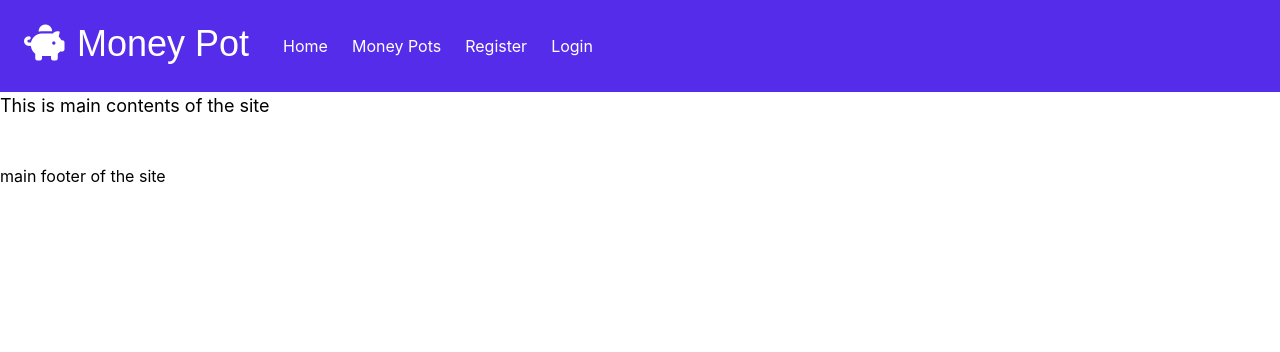
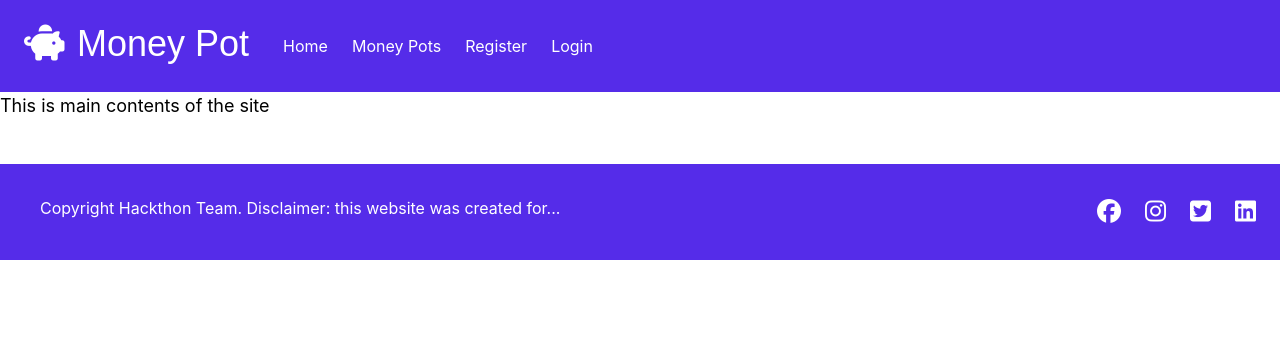
Before and after one commit to AwsSG/revfinance, a Flask app: page / in a window 1280 px wide. Shown: the top 352 px of the page. Run offline with Flask 3, Linux system fonts and the light colour scheme; some libraries are stand-ins or nearby versions.

Commit message:
Add core structure and design to footer

```diff
--- a/static/css/output.css
+++ b/static/css/output.css
@@ -546,29 +566,36 @@ body, p {
   margin-right: auto;
 }
 
-.my-10 {
-  margin-top: 2.5rem;
-  margin-bottom: 2.5rem;
-}
-
-.mr-10 {
-  margin-right: 2.5rem;
+.mr-2 {
+  margin-right: 0.5rem;
 }
 
 .mr-6 {
   margin-right: 1.5rem;
 }
 
-.ml-6 {
-  margin-left: 1.5rem;
+.ml-8 {
+  margin-left: 2rem;
 }
 
-.mr-2 {
-  margin-right: 0.5rem;
+.ml-10 {
+  margin-left: 2.5rem;
+}
+
+.ml-20 {
+  margin-left: 5rem;
+}
+
+.ml-1 {
+  margin-left: 0.25rem;
 }
 
 .block {
   display: block;
+}
+
+.inline {
+  display: inline;
 }
 
 .flex {
@@ -583,8 +610,24 @@ body, p {
   display: contents;
 }
 
-.items-center {
-  align-items: center;
+.h-16 {
+  height: 4rem;
+}
+
+.h-24 {
+  height: 6rem;
+}
+
+.w-full {
+  width: 100%;
+}
+
+.justify-start {
+  justify-content: flex-start;
+}
+
+.justify-end {
+  justify-content: flex-end;
 }
 
 .justify-between {
@@ -627,8 +661,29 @@ body, p {
   padding-bottom: 0.25rem;
 }
 
+.pt-8 {
+  padding-top: 2rem;
+}
+
+.pl-20 {
+  padding-left: 5rem;
+}
+
+.text-right {
+  text-align: right;
+}
+
+.align-middle {
+  vertical-align: middle;
+}
+
 .font-archivo-black {
   font-family: Archivo Black, sans-serif;
+}
+
+.text-4xl {
+  font-size: 2.25rem;
+  line-height: 2.5rem;
 }
 
 .text-lg {
@@ -641,13 +696,23 @@ body, p {
   line-height: 2.25rem;
 }
 
-.text-4xl {
-  font-size: 2.25rem;
-  line-height: 2.5rem;
+.text-base {
+  font-size: 1rem;
+  line-height: 1.5rem;
+}
+
+.text-2xl {
+  font-size: 1.5rem;
+  line-height: 2rem;
 }
 
 .font-light {
   font-weight: 300;
+}
+
+.text-white {
+  --tw-text-opacity: 1;
+  color: rgb(255 255 255 / var(--tw-text-opacity));
 }
 
 .text-fluorescent-blue {
@@ -655,22 +720,25 @@ body, p {
   color: rgb(68 229 231 / var(--tw-text-opacity));
 }
 
-.text-white {
-  --tw-text-opacity: 1;
-  color: rgb(255 255 255 / var(--tw-text-opacity));
-}
-
-.text-han-purple {
-  --tw-text-opacity: 1;
-  color: rgb(85 44 233 / var(--tw-text-opacity));
-}
-
-.text-raisen-black {
-  --tw-text-opacity: 1;
-  color: rgb(39 39 39 / var(--tw-text-opacity));
-}
-
 .hover\:text-fluorescent-blue:hover {
   --tw-text-opacity: 1;
   color: rgb(68 229 231 / var(--tw-text-opacity));
 }
+
+@media (min-width: 640px) {
+  .sm\:float-none {
+    float: none;
+  }
+
+  .sm\:block {
+    display: block;
+  }
+
+  .sm\:inline-block {
+    display: inline-block;
+  }
+
+  .sm\:text-center {
+    text-align: center;
+  }
+}
--- a/templates/base.html
+++ b/templates/base.html
@@ -21,7 +21,7 @@
         <i class="fa-solid fa-piggy-bank text-white text-4xl mr-2"></i>
         <span class="text-4xl font-archivo-black text-white mr-6">Money Pot</span>
       </div>
-      <nav class="bg-han-purple justify-between">
+      <nav class="bg-han-purple justify-between sm:text-center">
         <ul class="flex text-white">
           <li class="mr-6 hover:text-fluorescent-blue">
             <a href="main.html">Home</a>
@@ -40,19 +40,6 @@
     </header>
   </div>
 
-  <!--
-  <nav>
-        <div class="nav-left">
-          <a href="#" class="logo">My Website</a>
-        </div>
-        <div class="nav-right">
-          <a  href="{{ url_for('signup') }}" class="signup-btn">Sign Up</a>
-        </div>
-      </nav>
-    <header>
-        <h1>Test Heading</h1>
-        <h2 class="text-fluorescent-blue font-archivo-black">Main header of the site</h2>
-    </header> -->
 
     <!-- flash messages -->
     <section>
@@ -64,8 +51,31 @@
         {% endblock %}
     </main>
 
-    <footer>
-        <p>main footer of the site</p>
+    <footer class="containter w-full h-24 bg-han-purple flex justify-between sm:float-none">
+      <!-- copyright and disclaimer -->
+      <div>
+        <p class="text-white ml-10 pt-8">
+          Copyright Hackthon Team. Disclaimer: this website was created for...
+        </p>
+      </div>
+
+      <!-- social media icons -->
+      <div>
+          <ul class="flex text-2xl text-white align-middle pt-8">
+            <li class="mr-6 hover:text-fluorescent-blue">
+              <a href="https://www.facebook.com" target="_blank" rel="noopener" aria-label="Visit our Facebook page (opens in a new tab)"><i class="fa-brands fa-facebook"></i></a>
+            </li>
+            <li class="mr-6 hover:text-fluorescent-blue">
+              <a href="https://www.instagram.com" target="_blank" rel="noopener" aria-label="Visit our Instagram page (opens in a new tab)"><i class="fa-brands fa-instagram"></i></a>
+            </li>
+            <li class="mr-6 hover:text-fluorescent-blue">
+              <a href="https://www.twitter.com" target="_blank" rel="noopener" aria-label="Visit our Twitter page (opens in a new tab)"><i class="fa-brands fa-square-twitter"></i></a>
+            </li>
+            <li class="mr-6 hover:text-fluorescent-blue">
+              <a href="https://www.linkedin.com" target="_blank" rel="noopener" aria-label="Visit our LinkedIn page (opens in a new tab)"><i class="fa-brands fa-linkedin"></i></a>
+            </li>
+          </ul>
+        </div>
     </footer>
     <!-- fontawesome script -->
     <script src="https://kit.fontawesome.com/f687081393.js" crossorigin="anonymous"></script>
```
Also changed, not shown: other parts of static/css/output.css (+24 -13 lines).
